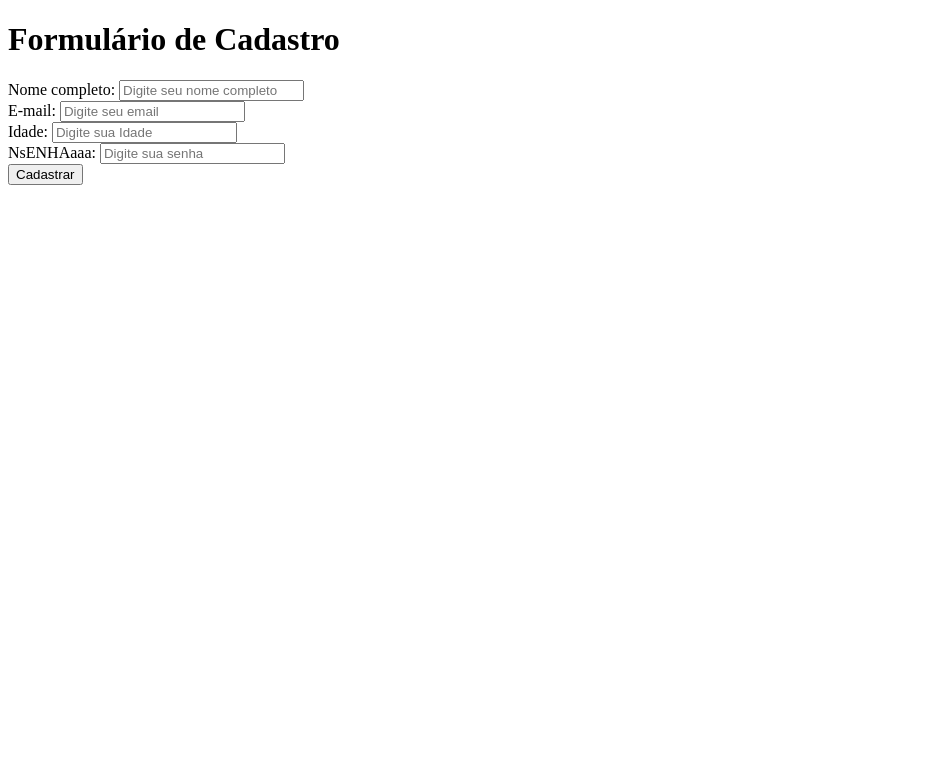
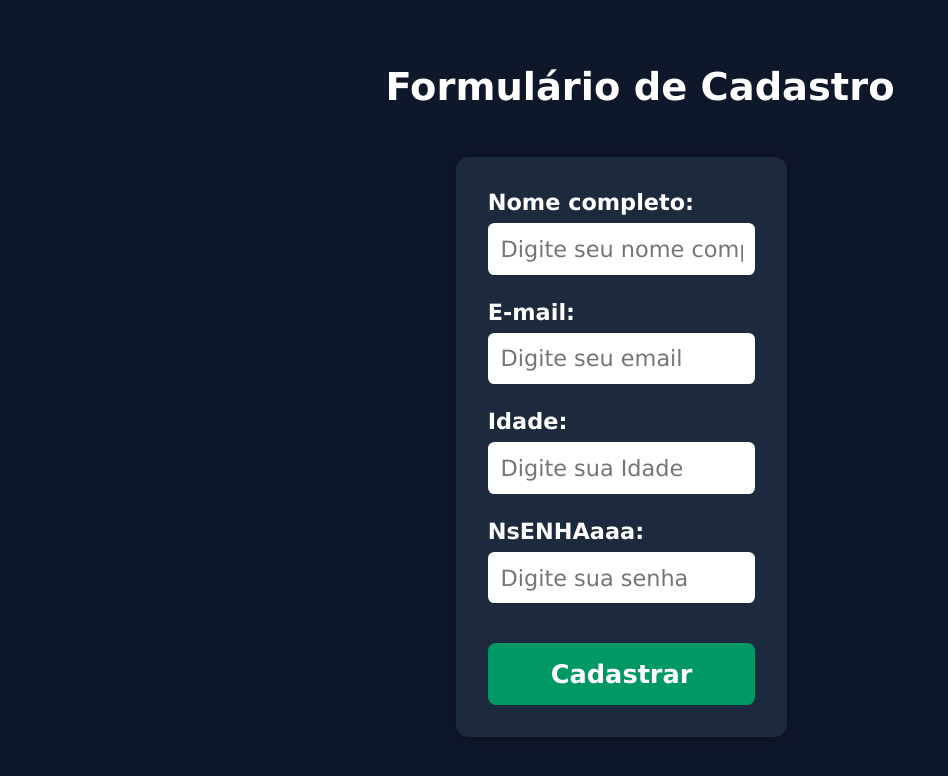
Before and after one commit to DaviCratz/fullstack, a plain HTML site: page oFrontend/pages/cadastro.html in a window 1280 px wide. Shown: the whole page, without its empty margins (0-948 px from the left). Drawn offline with Linux system fonts and the light colour scheme.

```diff
--- /dev/null
+++ b/oFrontend/pages/cadastro.css
@@ -0,0 +1,82 @@
+* {
+    margin: 0;
+    padding: 0;
+    box-sizing: border-box;
+    font-family: 'Lucida Sans', 'Lucida Sans Regular', 'Lucida Grande', 'Lucida Sans Unicode', Geneva, Verdana, sans-serif;
+}
+
+body {
+    background: oklch(20.8% 0.042 265.755);
+    color: #fff;
+    min-height: 100svh;
+    display: flex;
+    flex-direction: column;
+    align-items: center;
+    text-align: center;
+    padding: 2rem;
+}
+
+header {
+    margin-top: 2rem;
+}
+
+h1 {
+    font-size: 2.4rem;
+    margin-bottom: 1rem;
+}
+
+form {
+    margin-top: 2rem;
+    background: oklch(27.9% 0.041 260.031);
+    padding: 2rem;
+    border-radius: .8rem;
+    display: flex;
+    flex-direction: column;
+    gap: 1.5rem;
+    width: min(90%, 400px);
+    box-shadow: 0 0 1rem rgba(0, 0, 0, 0.3);
+}
+
+form div {
+    display: flex;
+    flex-direction: column;
+    align-items: flex-start;
+    gap: .5rem;
+}
+
+label {
+    font-weight: bold;
+    font-size: 1.4rem;
+}
+
+input {
+    width: 100%;
+    padding: .8rem;
+    border: none;
+    border-radius: .4rem;
+    font-size: 1.4rem;
+    outline: none;
+}
+
+input:focus {
+    outline: 2px solid oklch(76.5% 0.177 163.223);
+    background: #f6f6f6;
+    color: #000;
+}
+
+button {
+    margin-top: 1rem;
+    padding: 1rem;
+    background: oklch(59.6% 0.145 163.225);
+    color: #fff;
+    border: none;
+    border-radius: .5rem;
+    font-size: 1.6rem;
+    font-weight: 700;
+    cursor: pointer;
+    transition: background .4s;
+}
+
+button:hover {
+    background: oklch(76.5% 0.177 163.223);
+}
--- a/oFrontend/pages/cadastro.html
+++ b/oFrontend/pages/cadastro.html
@@ -4,6 +4,7 @@
     <meta charset="UTF-8">
     <meta name="viewport" content="width=device-width, initial-scale=1.0">
     <script src="./cadastro.js" defer></script>
+    <link rel="stylesheet" href="cadastro.css">
     <title>Formulário de Cadastro</title>
 </head>
 <body>
--- /dev/null
+++ b/oFrontend/pages/usuarios.css
@@ -0,0 +1,78 @@
+* {
+    margin: 0;
+    padding: 0;
+    box-sizing: border-box;
+    font-family: 'Lucida Sans', 'Lucida Sans Regular', 'Lucida Grande', 'Lucida Sans Unicode', Geneva, Verdana, sans-serif;
+}
+
+body {
+    background: oklch(20.8% 0.042 265.755);
+    color: #fff;
+    min-height: 100svh;
+    display: flex;
+    flex-direction: column;
+    align-items: center;
+    justify-content: flex-start;
+    text-align: center;
+    padding: 2rem;
+}
+
+header {
+    width: 100%;
+    display: flex;
+    justify-content: flex-start;
+    padding: 1rem 0;
+}
+
+header a {
+    color: #fff;
+    background: oklch(59.6% 0.145 163.225);
+    text-decoration: none;
+    font-weight: 700;
+    padding: 1rem 2rem;
+    border-radius: .5rem;
+    transition: background .4s;
+}
+
+header a:hover {
+    background: oklch(76.5% 0.177 163.223);
+}
+
+/* ---- Área principal e cards ---- */
+main {
+    margin-top: 3rem;
+    width: 100%;
+    max-width: 800px;
+    display: flex;
+    flex-direction: column;
+    align-items: center;
+    gap: 2rem;
+}
+
+/* ---- Card de usuário ---- */
+section {
+    background: oklch(27.9% 0.041 260.031);
+    width: 100%;
+    padding: 2rem;
+    border-radius: 1rem;
+    text-align: left;
+    box-shadow: 0 0 1rem rgba(0, 0, 0, 0.3);
+    transition: transform 0.3s, background 0.3s;
+}
+
+section:hover {
+    transform: translateY(-5px);
+    background: oklch(32% 0.05 260.031);
+}
+
+section h2 {
+    font-size: 1.8rem;
+    margin-bottom: 1rem;
+    color: oklch(90% 0.15 163.223);
+}
+
+section p {
+    font-size: 1.4rem;
+    line-height: 1.6;
+    margin-bottom: .5rem;
+}
--- /dev/null
+++ b/oFrontend/style.css
@@ -0,0 +1,43 @@
+* {
+    margin: 0;
+    padding: 0;
+    box-sizing: border-box;
+    font-family: 'Lucida Sans', 'Lucida Sans Regular', 'Lucida Grande', 'Lucida Sans Unicode', Geneva, Verdana, sans-serif;
+}
+
+body {
+    background: oklch(20.8% 0.042 265.755);
+    color: #FFF;
+    height: 100svh;
+    display: flex;
+    align-items: center;
+    justify-content: center;
+    text-align: center;
+}
+
+header {
+    display: flex;
+    gap: 3rem;
+    flex-direction: column;
+}
+
+ul {
+    list-style: none;
+    display: flex;
+    flex-direction: column;
+    gap: 3rem;
+}
+
+a {
+    color: #fff;
+    background: oklch(59.6% 0.145 163.225);
+    text-decoration: none;
+    font-weight: 700;
+    padding: 1rem;
+    border-radius: .5rem;
+}
+
+a:hover {
+    background: oklch(76.5% 0.177 163.223);
+    transition: .4s;
+}
```
Also changed, not shown: introBackend2/src/index.js (+19 -8 lines), introBackend2/src/people.js (deleted, +0 -21 lines), oFrontend/index.html (+10 -15 lines), oFrontend/pages/usuarios.html (added, +18 -0 lines), oFrontend/pages/usuarios.js (renamed from oFrontend/script.js, +7 -7 lines).
